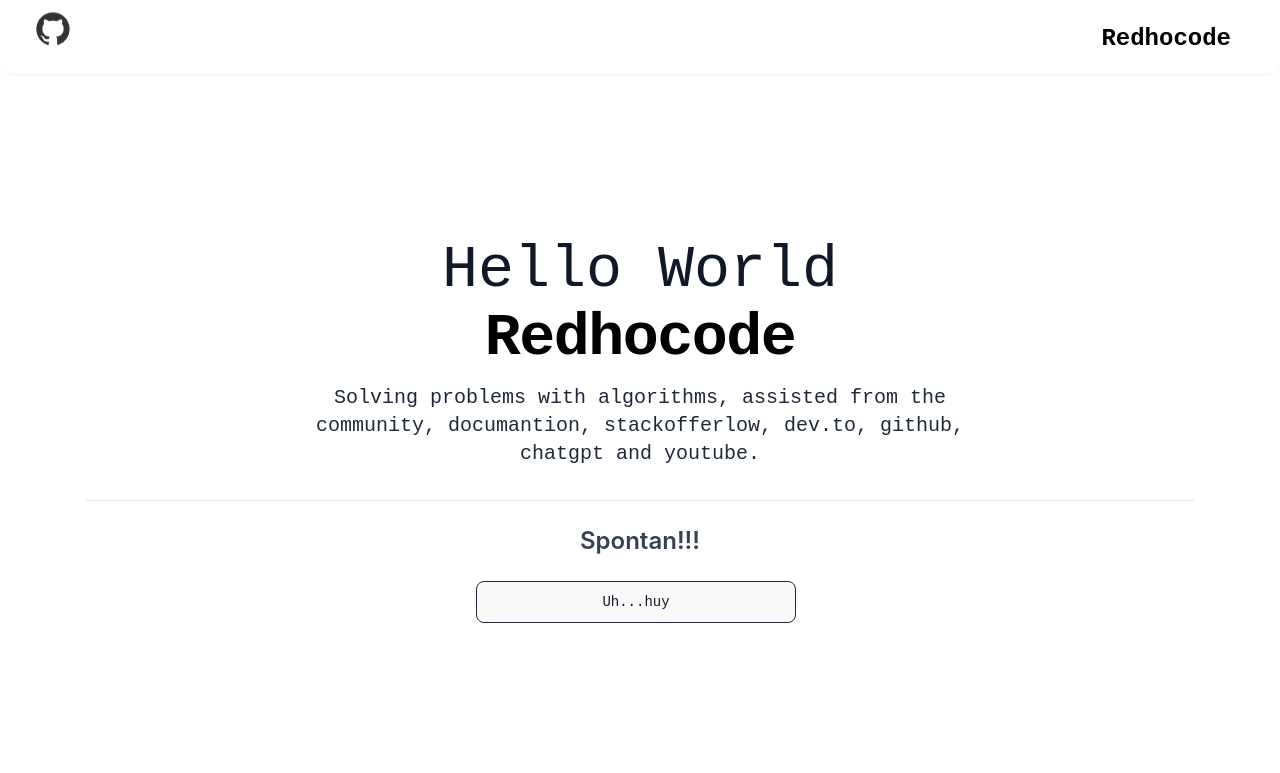
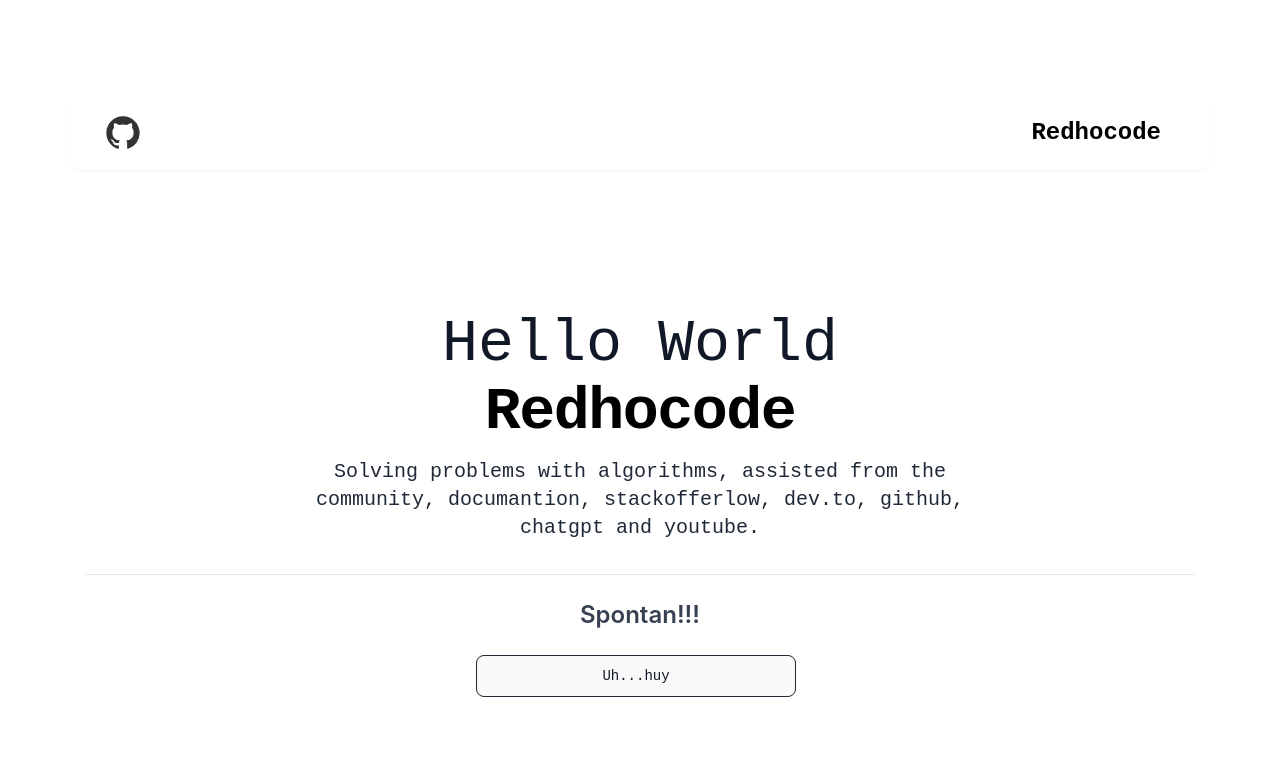
Before and after one commit to redhocode/react-portfolio-redhocode, a React (Vite) app: page / in a window 1280 px wide. Shown: the top 773 px of the page. Built offline with nearby package versions, Linux system fonts and the light colour scheme.

Commit message:
menonaktifkan fixed navbar

```diff
--- a/src/components/NavBar.jsx
+++ b/src/components/NavBar.jsx
@@ -11,14 +11,14 @@ export function NavBar() {
 
       {/* <link href="https://fonts.googleapis.com/css?family=Pixelify+Sans:regular,500,600,700" rel="stylesheet" /> */}
 <div className="container mx-auto">
-      <Navbar className="fixed left-0 z-10 w-full py-3 mx-auto bg-transparent shadow-sm outline-none right-1 top-1 lg:ml-30">
+      <Navbar className="left-0 z-10 w-full mx-auto bg-transparent shadow-sm outline-none right-1 lg:ml-30">
         <div className="flex flex-wrap items-center justify-between text-black gap-y-2">
           <a
             href="https://github.com/redhocode"
-            className="block font-sans text-base antialiased font-light leading-relaxed transition-opacity text-inherit opacity-80 hover:opacity-100"
+            className="block font-sans text-base font-light text-inherit opacity-80 "
           >
             <svg
-              className="w-10 h-10 animate-bounce"
+              className="w-10 h-10"
               fill="currentColor"
               viewBox="0 0 24 24"
               aria-hidden="true"
@@ -33,7 +33,7 @@ export function NavBar() {
           <Typography
             as="a"
             href=""
-            className="mr-4 ml-2 cursor-pointer py-1.5 text-xl hover:scale-125 duration-100 ease-in-out sm:text-2xl md:text-l lg:text-2xl lg-max:text-xl font-semibold "
+            className="justify-end ml-2 mr-4 text-xl font-semibold sm:text-xl md:text-l lg:text-2xl lg-max:text-xl"
             style={textStyle}
         >
             Redhocode
```
